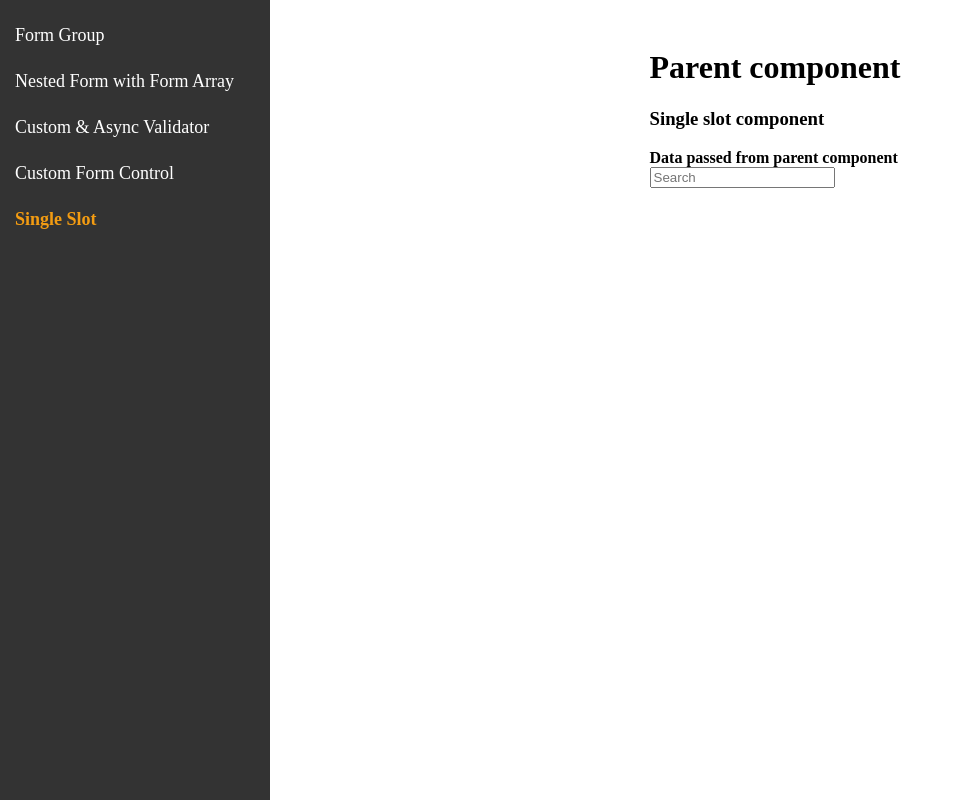
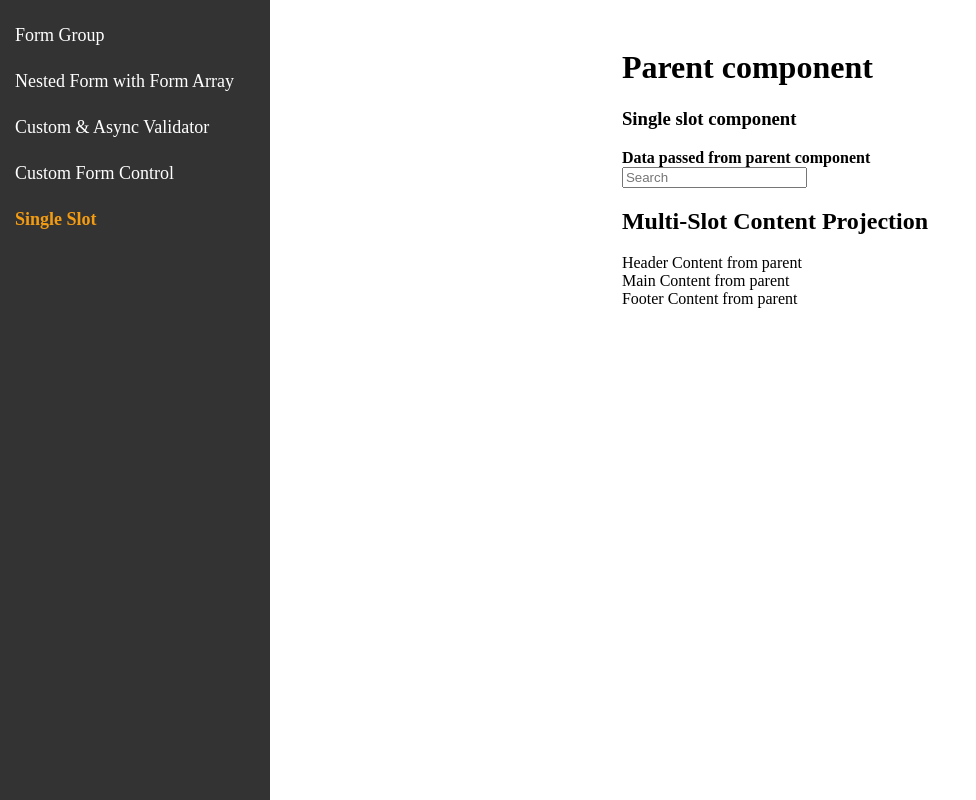
Before and after one commit to etienne-orchis/advanced-ng-app, an Angular app: page /content-projection/single-slot in a window 1280 px wide. Shown: the whole page, without its empty margins (0-976 px from the left). Built offline with nearby package versions, Linux system fonts and the light colour scheme.

Commit message:
implementing multi slot component

```diff
--- a/src/app/components/content-projection/child/multi-slot/multi-slot.component.html
+++ b/src/app/components/content-projection/child/multi-slot/multi-slot.component.html
@@ -1 +1,12 @@
-<p>multi-slot works!</p>
+<div>
+  <h2>Multi-Slot Content Projection</h2>
+  <div>
+    <ng-content select="[header]"></ng-content>
+  </div>
+  <div>
+    <ng-content select="[content]"></ng-content>
+  </div>
+  <div>
+    <ng-content select="[footer]"></ng-content>
+  </div>
+</div>
--- a/src/app/components/content-projection/parent/parent.component.html
+++ b/src/app/components/content-projection/parent/parent.component.html
@@ -4,3 +4,8 @@
   <br />
   <input type="text" (input)="onInputChange($event)" placeHolder="Search" />
 </app-single-slot>
+<app-multi-slot>
+  <div header>Header Content from parent</div>
+  <div content>Main Content from parent</div>
+  <div footer>Footer Content from parent</div>
+</app-multi-slot>
--- a/src/app/components/content-projection/parent/parent.component.ts
+++ b/src/app/components/content-projection/parent/parent.component.ts
@@ -1,9 +1,10 @@
 import { Component } from '@angular/core';
 import { SingleSlotComponent } from '../child/single-slot/single-slot.component';
+import { MultiSlotComponent } from '../child/multi-slot/multi-slot.component';
 
 @Component({
   selector: 'app-parent',
-  imports: [SingleSlotComponent],
+  imports: [SingleSlotComponent, MultiSlotComponent],
   templateUrl: './parent.component.html',
   styleUrl: './parent.component.scss',
 })
```
